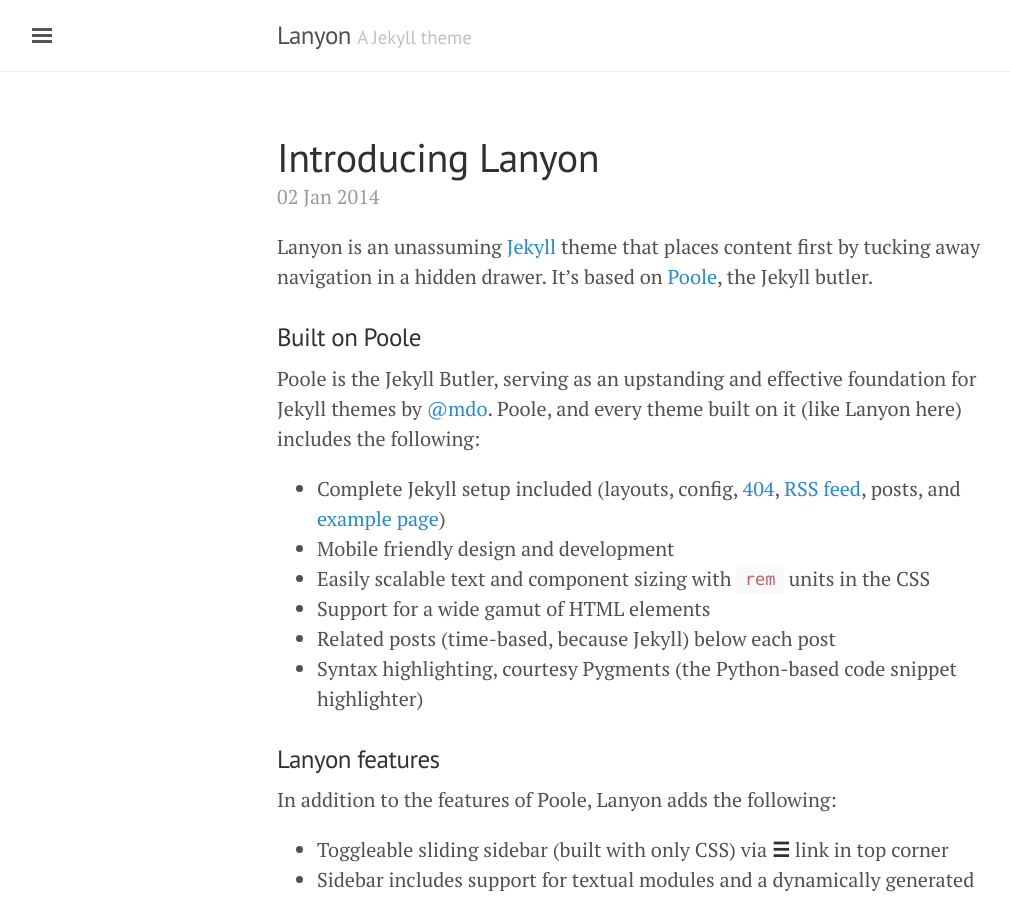
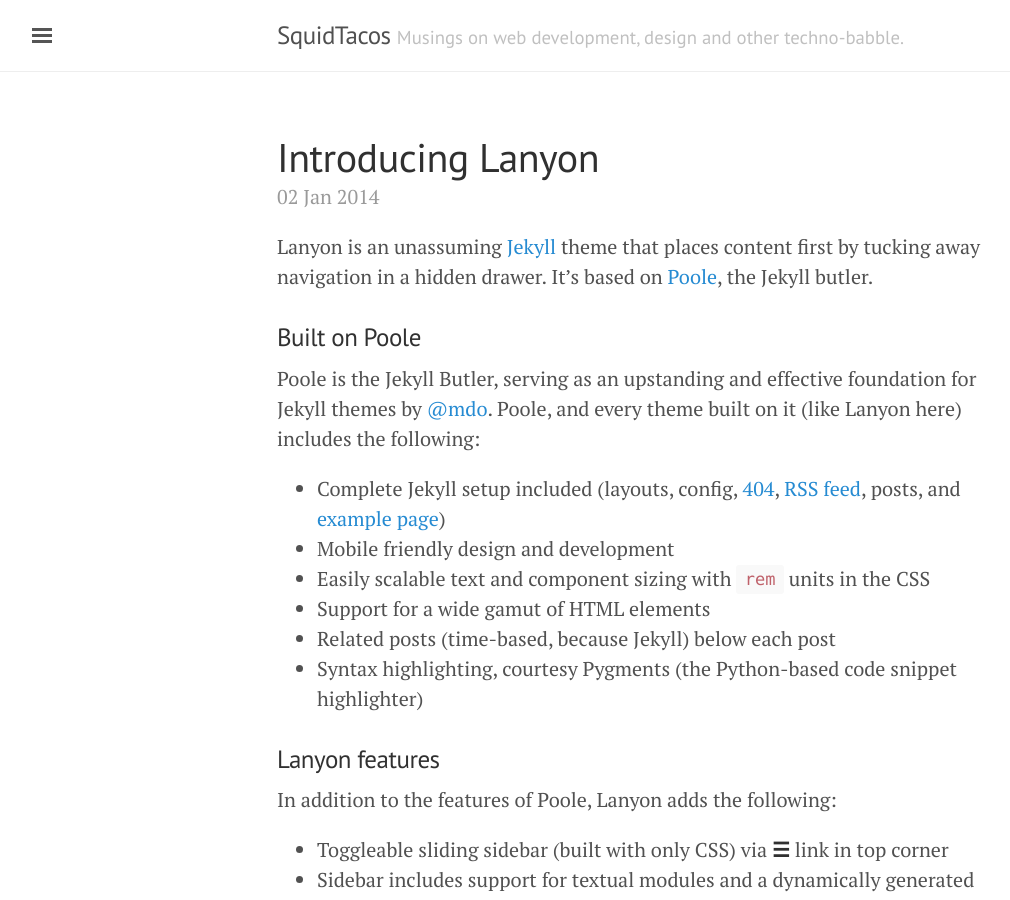
Before and after one commit to alexboorman/alexboorman.github.io, a Jekyll site: the page built from index.html, in a window 1280 px wide and 900 px high. Shown: the whole window, without its empty margins (3-1013 px from the left). Built offline with Jekyll 4.4.1, drawn with Linux system fonts in a browser that asks for light colours; the list of posts is cut into pages by our own code.

Commit message:
permalink issue with jekyll

```diff
--- a/_config.yml
+++ b/_config.yml
@@ -2,11 +2,10 @@
 #
 # Use of `relative_permalinks` ensures post links from the index work properly.
 permalink:           pretty
-relative_permalinks: true
 
 # Setup
-title:               Lanyon
-tagline:             'A Jekyll theme'
+title:               SquidTacos
+tagline:             'Musings on web development, design and other techno-babble.'
 description:         'A reserved <a href="http://jekyllrb.com" target="_blank">Jekyll</a> theme that places the utmost gravity on content with a hidden drawer. Made by <a href="https://twitter.com/mdo" target="_blank">@mdo</a>.'
 url:                 http://lanyon.getpoole.com
 baseurl:             ''
```
